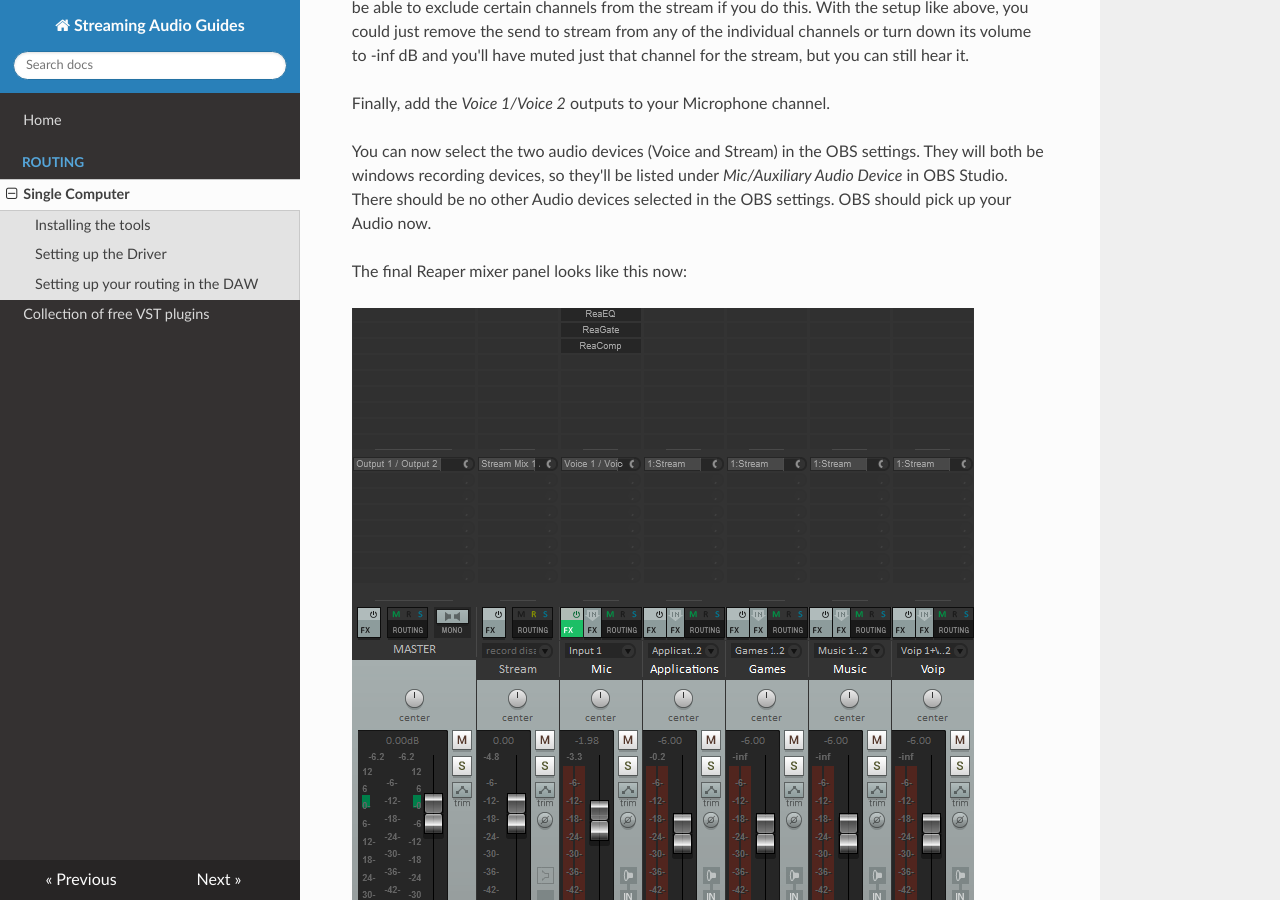
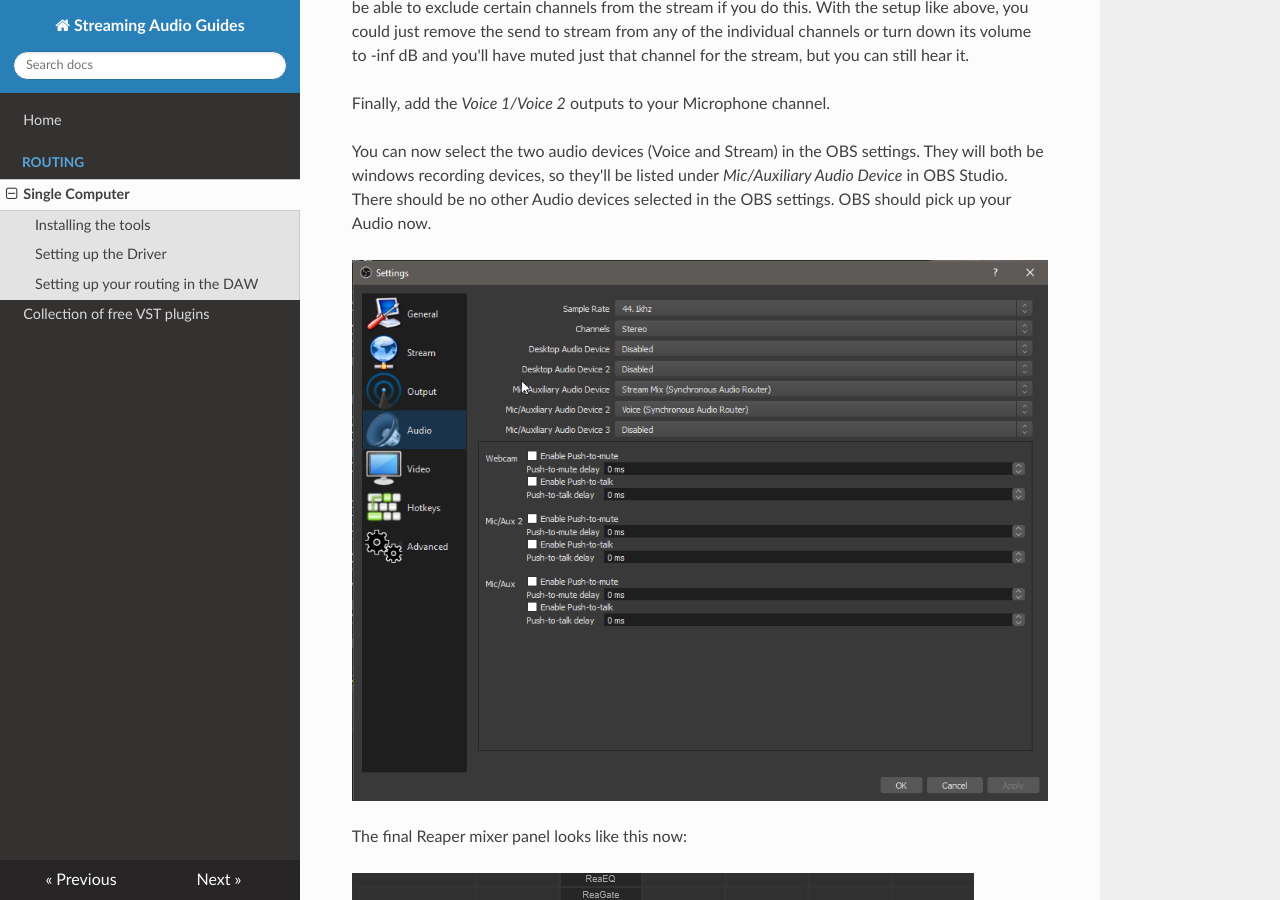
Before and after one commit to twitch-guides/audio, an MkDocs documentation site: the page built from docs/routing-single.md, in a window 1280 px wide and 900 px high, scrolled down 3581 px. Built offline with MkDocs 1.6.1, drawn with Linux system fonts in a browser that asks for light colours; nearby versions of some CDN libraries; old or Windows-style settings are respelled for this version of MkDocs.

Commit message:
add obs settings screenshot

```diff
--- a/docs/routing-single.md
+++ b/docs/routing-single.md
@@ -87,6 +87,8 @@
 be listed under *Mic/Auxiliary Audio Device* in OBS Studio. There should be no other Audio devices selected in the OBS settings.
 OBS should pick up your Audio now.
 
+![OBS Settings](resources/obs-settings.png)
+
 The final Reaper mixer panel looks like this now:
 
 ![Mixer](resources/reaper-mixer.png)
```
Also changed, not shown: docs/resources/obs-settings.png (added).
